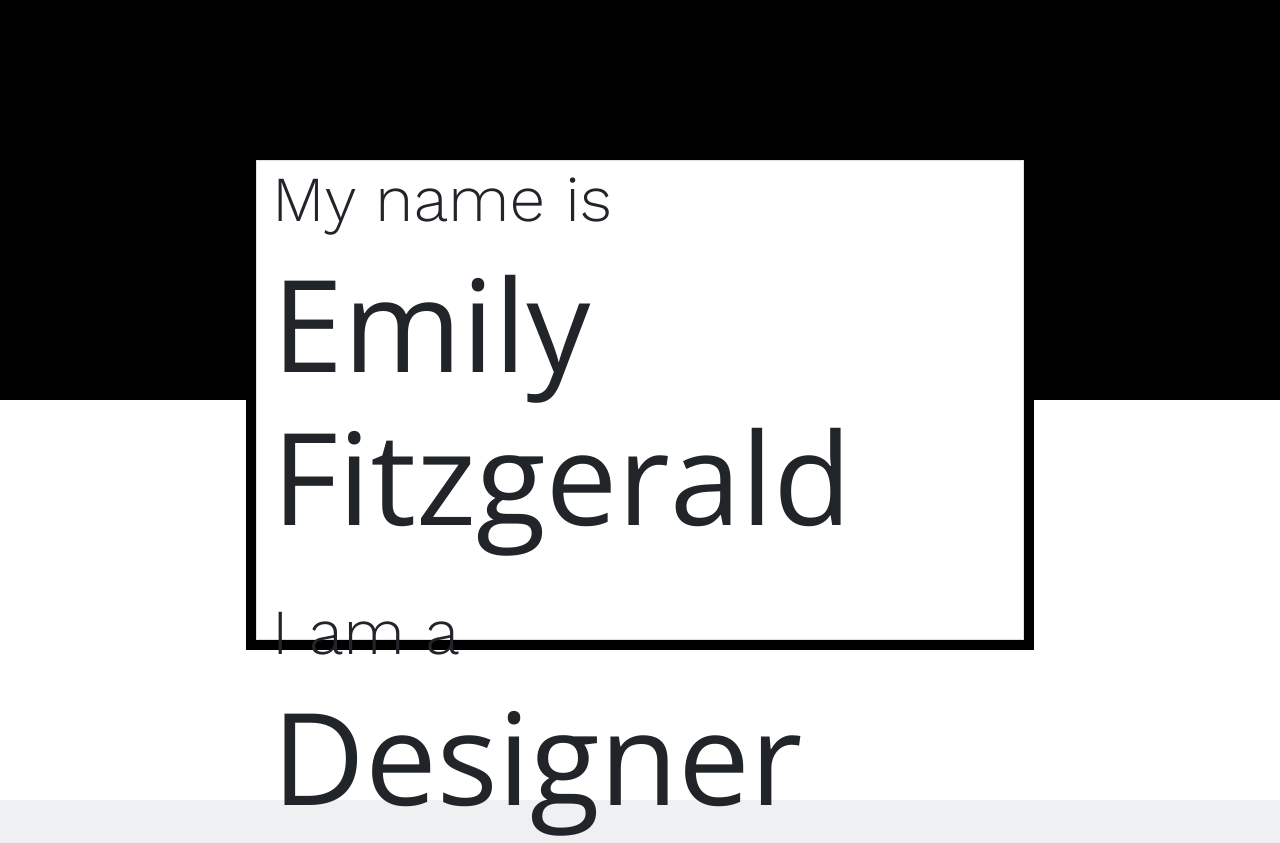
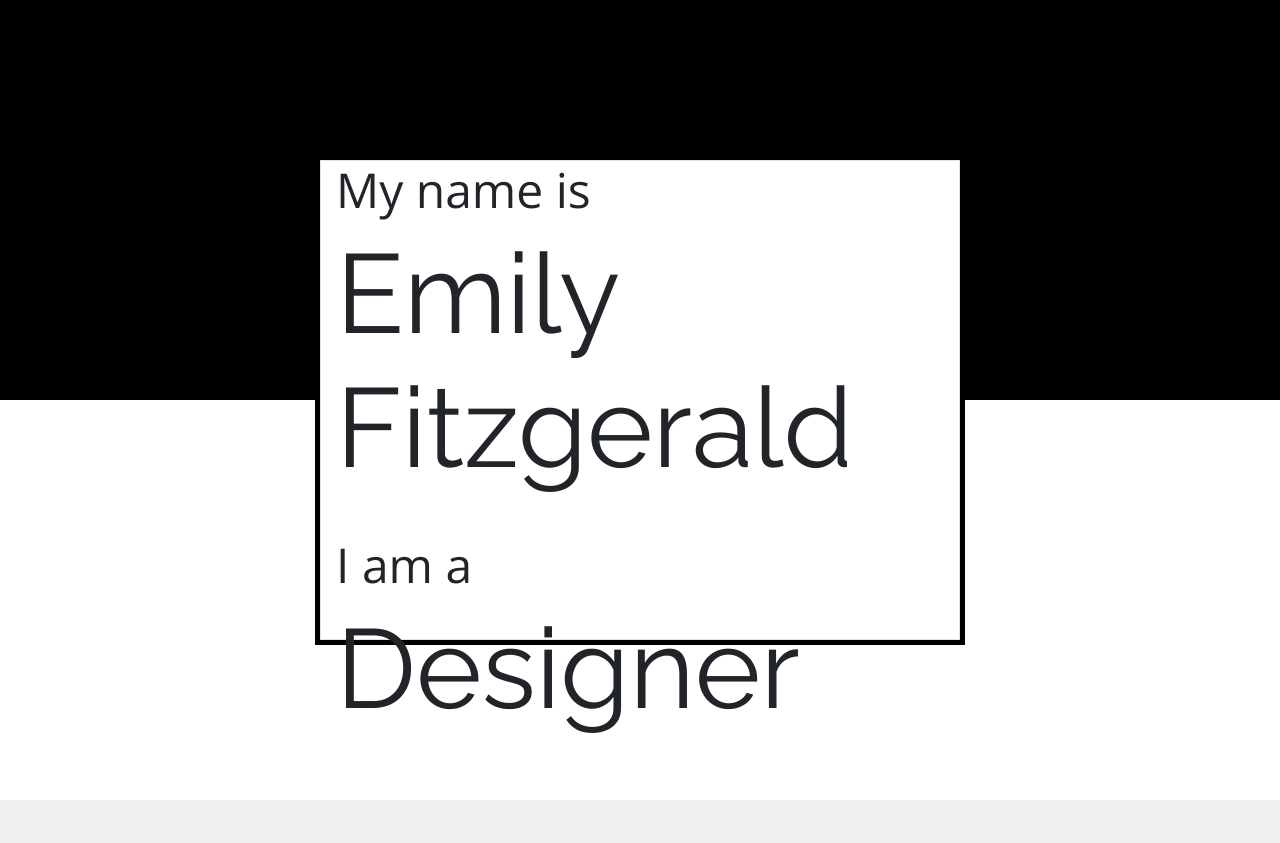
Before and after one commit to timothy-johnston/emily-fitzgerald-portfolio, a plain HTML site: page index.html in a window 1280 px wide. Shown: the top 843 px of the page. Drawn offline with nearby package versions, Linux system fonts and the light colour scheme.

Commit message:
changed cover page font. starting to add side nav bar

```diff
--- a/index.html
+++ b/index.html
@@ -12,7 +12,7 @@
         <!-- Import fonts -->
         <!-- <link href="https://fonts.googleapis.com/css?family=Quicksand:300,500" rel="stylesheet">
         <link href="https://fonts.googleapis.com/css?family=Josefin+Sans|Open+Sans" rel="stylesheet">   -->
-        <link href="https://fonts.googleapis.com/css?family=Open+Sans|Work+Sans:300" rel="stylesheet">
+        <link href="https://fonts.googleapis.com/css?family=Open+Sans|Raleway:300,400" rel="stylesheet">
 
         <!-- Bootstrap stylesheet goes before any other stylesheets -->
         <link rel="stylesheet" href="https://stackpath.bootstrapcdn.com/bootstrap/4.3.1/css/bootstrap.min.css" integrity="sha384-ggOyR0iXCbMQv3Xipma34MD+dH/1fQ784/j6cY/iJTQUOhcWr7x9JvoRxT2MZw1T" crossorigin="anonymous">
@@ -26,6 +26,9 @@
 
 
         <div id="blur-me">
+
+        <!-- Naviation sidebar -->
+        <!-- Code adapted from https://www.w3schools.com/howto/howto_js_sidenav.asp-->
 
         <!-- Section: Welcome / Cover Page-->
         <!-- <div id="welcome-section-wrapper"> -->
--- a/styles/main.css
+++ b/styles/main.css
@@ -218,9 +218,9 @@ body {
 
 #cover-page {
   height: 60vh;
-  width: 60vw;
+  width: 50vw;
   padding: 0px;
-  box-shadow: 0px 0px 0px 10px black;
+  box-shadow: 0px 0px 0px 5px black;
 }
 
 #cover-details-container {
@@ -234,47 +234,14 @@ body {
   max-width: 9000px;
 }
 
-/* #cover-name-container {
-  display: flex;
-  justify-content: flex-start;
-  align-items: flex-end;
-  flex-wrap: wrap;
-  width: 100%;
-  padding-left: 0px;
-  padding-right: 0px;
-  padding-bottom: 15px;
-  margin-bottom: 23px;
-  border-bottom: 1px solid #cdcdcd
-}
-
-#header-name {
-  font-size: 5rem;
-  margin-bottom: 7px;
-  line-height: 80%;
-}
-
-#cover-title-container {
-  margin-top: 10px;
-  display: flex;
-  justify-content: flex-end;
-  align-items: flex-end;
-}
-
-#header-title {
-  font-size: 1.5rem;
-  margin-bottom: 0px;
-  line-height: 80%;
-  text-align: right;
-} */
-
 .cover-header-major {
-  font-family: 'Open Sans', sans-serif;
-  font-size: 8rem;
+  font-family: 'Raleway', sans-serif;
+  font-size: 7rem;
 }
 
 .cover-header-minor {
-  font-family: 'Work Sans', sans-serif;
-  font-size: 4rem;
+  font-family: 'Open Sans', sans-serif;
+  font-size: 3rem;
 }
 
 #cover-rule {
@@ -321,7 +288,6 @@ section {
   padding:0px;
   font-size: 2.0rem;
   text-align: center;
-  /* border:1px solid black; */
 }
 
 .center-all {
```
